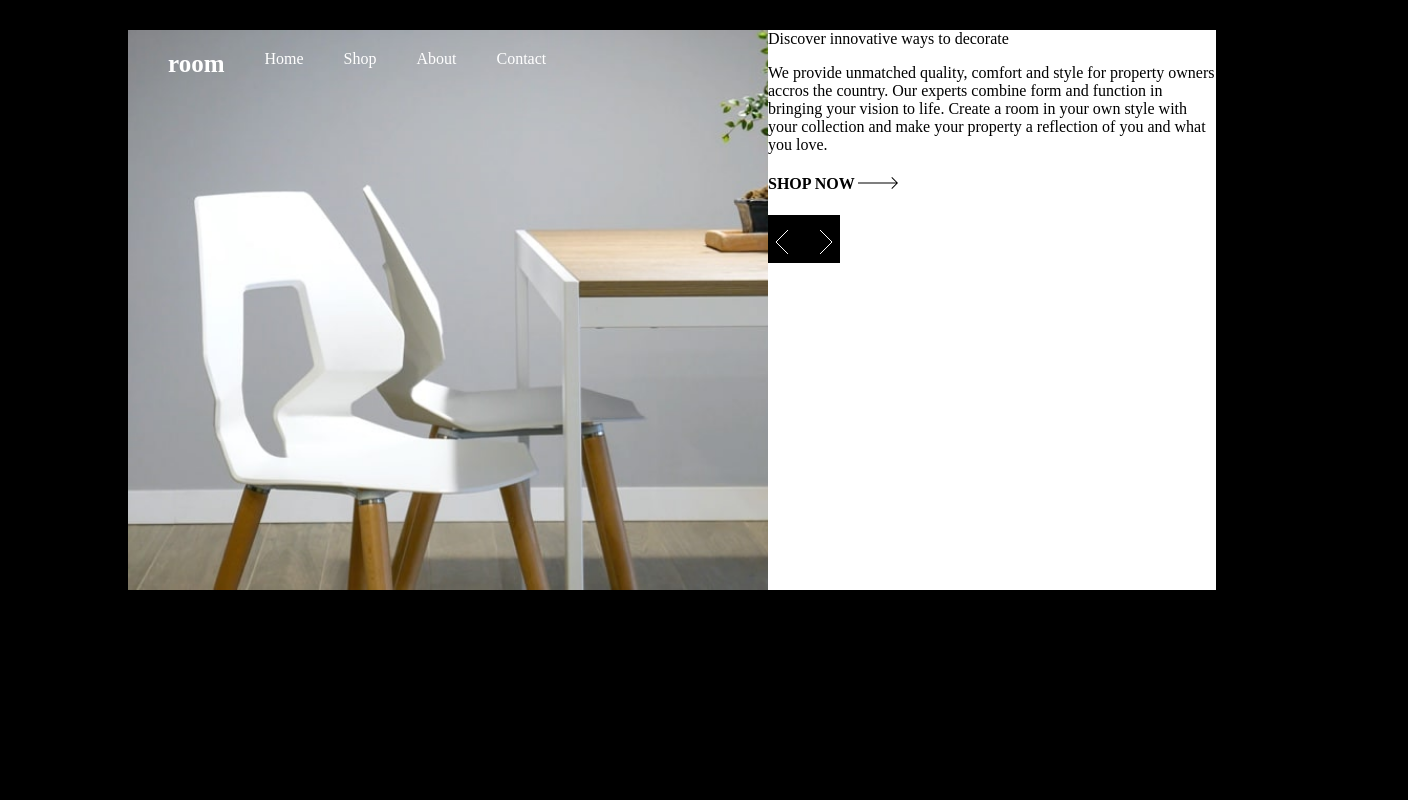
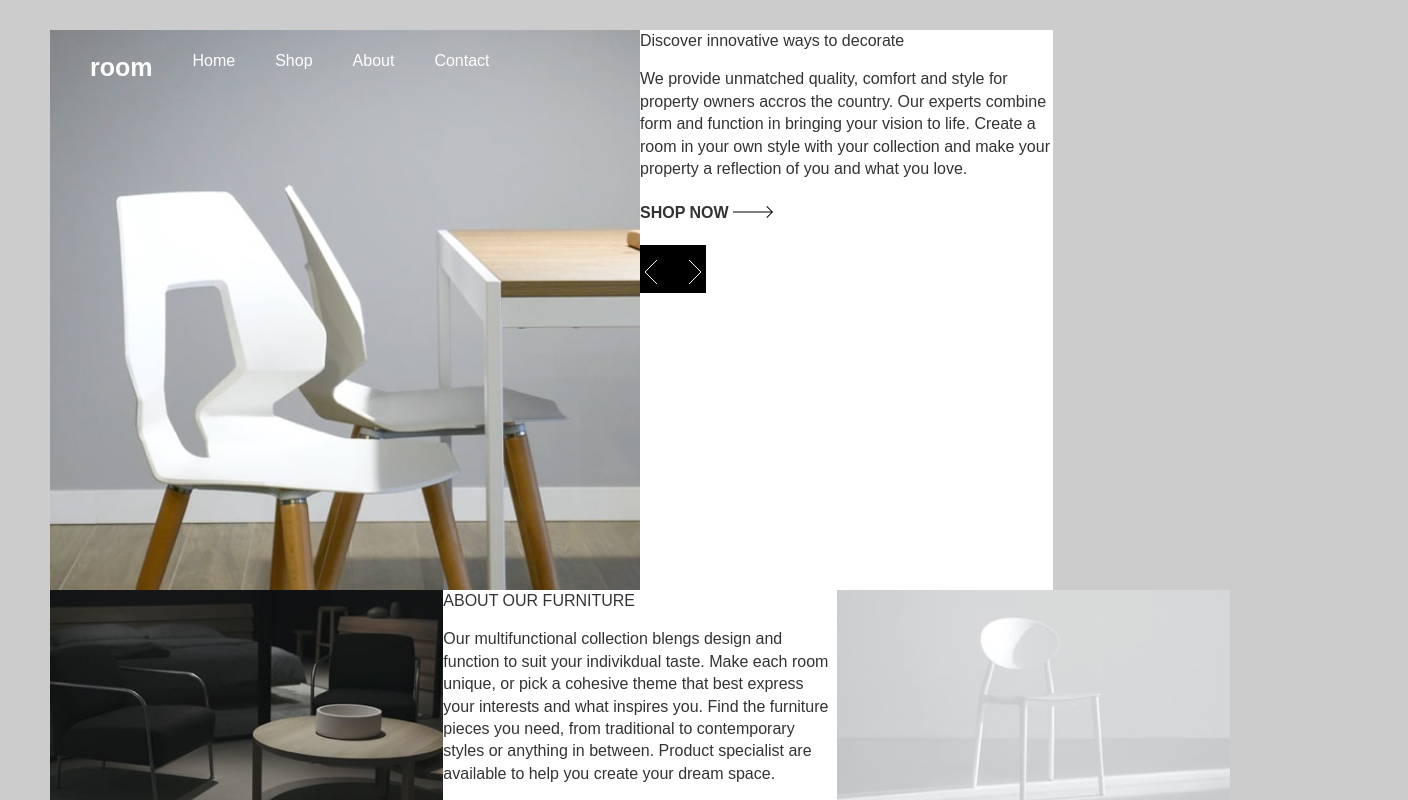
Before and after one commit to yusluv1234/Home-Decoration, a React (Create React App) app: page / in a window 1280 px wide. Shown: the top 800 px of the page, 1408 px wide, since content can reach past the window. Built offline with nearby package versions, Linux system fonts and the light colour scheme.

Commit message:
body styling app.css

```diff
--- a/src/App.css
+++ b/src/App.css
@@ -1,7 +1,29 @@
+:root {
+    --primary: #ddd;
+    --dark: #333;
+    --light: #fff;
+}
+
+html {
+    box-sizing: border-box;
+    font-family: Arial, Helvetica, sans-serif;
+    color: var(--dark);
+}
+
 body {
-    padding: 0;
-    margin: 0;
-    box-sizing: border-box;
-    background-color: black;
-    overflow: hidden;
+    background: #ccc;
+    margin: 30px 50px;
+    line-height: 1.4;
 }
+
+.btn {
+    background: var(--dark);
+    color: var(--light);
+    padding: 0.6rem 1.3rem;
+    text-decoration: none;
+    border: 0;
+}
+
+img {
+    max-width: 100%;
+}
--- a/src/components/about/About.Component.jsx
+++ b/src/components/about/About.Component.jsx
@@ -0,0 +1,33 @@
+import React from 'react';
+import AboutDark from '../icons/images/image-about-dark.jpg';
+import AboutLight from '../icons/images/image-about-light.jpg';
+
+import './About.Styles.scss';
+
+const AboutComponent = () => {
+    return (
+        <div className='about'>
+            <div className='first-image'>
+            <img className='photo' src={AboutDark} alt=''  />
+            </div>
+            <div className='about-comment'>
+                <div className='comment__header'>
+                    ABOUT OUR FURNITURE
+                </div>
+                    <p>Our multifunctional collection blengs design and function to suit your
+                    indivikdual taste. Make each room unique, or pick a cohesive theme that
+                    best express your interests and what inspires you. Find the furniture pieces
+                    you need, from traditional to contemporary styles or anything in between. Product
+                    specialist are available to help you create your dream space.
+                </p>
+            </div>
+            <div className='second-image'>
+            <img className='photo' src={AboutLight} alt='' />
+
+            </div>
+
+        </div>
+    )
+}
+
+export default AboutComponent;
--- a/src/components/about/About.Styles.scss
+++ b/src/components/about/About.Styles.scss
@@ -0,0 +1,25 @@
+.about {
+    height: 70vh;
+    margin: auto;
+    display: grid;
+    grid-template-columns: 1fr 1fr 1fr;
+    padding-bottom: 40px;
+    overflow: hidden;
+}
+// .photo {
+//     height: 100;
+//     width: 50;
+// }
+
+.about-comment {
+    background-color: white;
+    height: 40vh;
+}
+
+.comment__header {
+    background-color: white;
+
+    p {
+        background-color: white;
+    }
+}
--- a/src/components/home/HomeStyles.scss
+++ b/src/components/home/HomeStyles.scss
@@ -1,5 +1,5 @@
 .home-component {
-    margin: 30px 10% 0 10%;
+    // margin: 30px 40px 0 40px;
     display: grid;
     grid-template-columns: 1fr 1fr;
     height: 70vh;
@@ -7,6 +7,7 @@
     background-image: url('../icons/images/desktop-image-hero-1.jpg');
     // background-position: center;
     background-size: contain;
+    overflow: hidden;
     background-repeat: no-repeat;
 }
 
--- a/src/components/homePage/HomePage.jsx
+++ b/src/components/homePage/HomePage.jsx
@@ -1,6 +1,6 @@
 import React from 'react';
+import AboutComponent from '../about/About.Component';
 import HomeComponent from '../home/HomeComponent';
-// import Discover from '../discover/Discover';
 
 import './HomePage.scss';
 
@@ -8,7 +8,7 @@ const HomePage = () => {
     return (
         <div className='homepage'>
             <HomeComponent />
-            {/* <Discover /> */}
+            <AboutComponent />
         </div>
     )
 }
--- a/src/components/homePage/HomePage.scss
+++ b/src/components/homePage/HomePage.scss
@@ -1,3 +1,3 @@
-.homepage-home {
-    display: flex;
-}
+// .homepage-home {
+//     display: flex;
+// }
```
Also changed, not shown: 1 other file (tests, documents, lock files or other folders).
